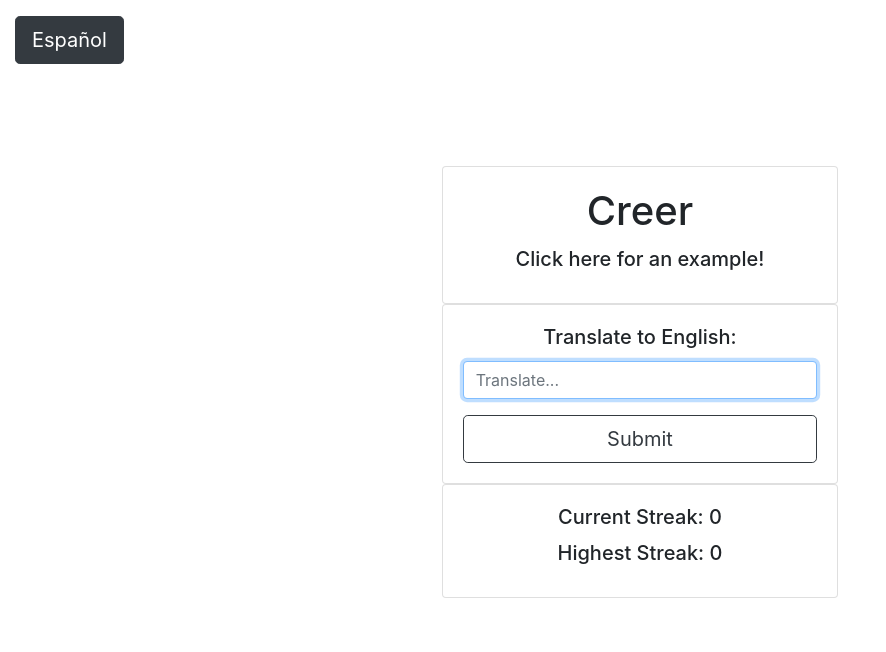
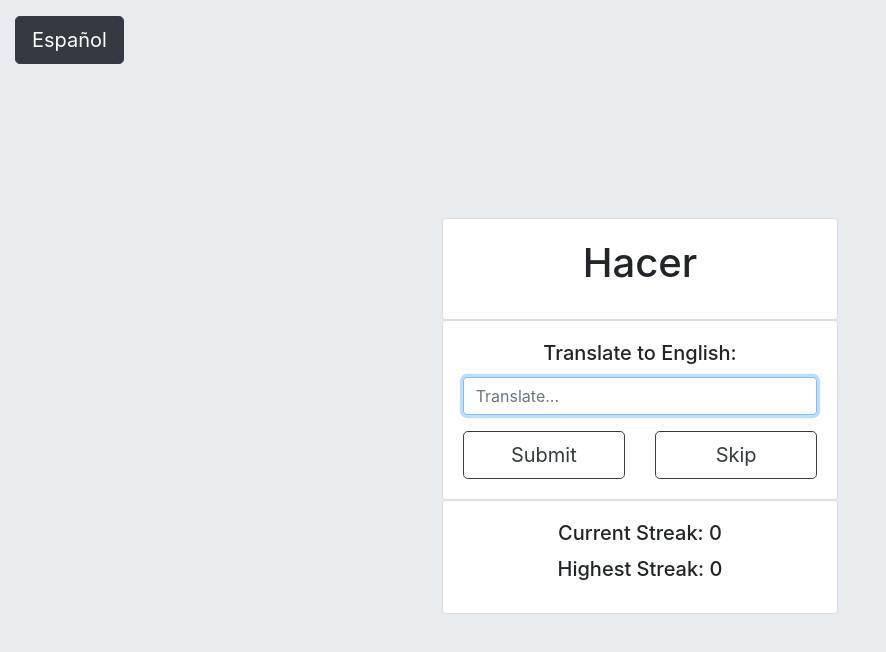
Before and after one commit to Andy-Stack/andy-stack.github.io, a plain HTML site: page small_projects/span_verbs/span_verbs.html in a window 1280 px wide. Shown: the whole page, without its empty margins (0-886 px from the left). Drawn offline with nearby package versions, Linux system fonts and the light colour scheme.

Commit message:
span_verbs updated to match repo
https://github.com/Andy-Stack/span_verbs

```diff
--- a/small_projects/span_verbs/span_verbs.css
+++ b/small_projects/span_verbs/span_verbs.css
@@ -3,6 +3,10 @@ body {
 }
 #question-card {
     cursor: pointer;
+    -webkit-transition: color, background-color 0.2s ease-in-out;
+    -moz-transition: color, background-color 0.2s ease-in-out;
+    -o-transition: color, background-color 0.2s ease-in-out;
+    transition: color, background-color 0.2s ease-in-out;
 }
 #top-row {
     height: 30%;
--- a/small_projects/span_verbs/span_verbs.html
+++ b/small_projects/span_verbs/span_verbs.html
@@ -5,24 +5,26 @@
         <meta charset="utf-8">
         <meta name="viewport" content="width=device-width, initial-scale=1, shrink-to-fit=no">
 
+        <!-- jquery, custom js -->
         <script src="https://ajax.googleapis.com/ajax/libs/jquery/3.5.1/jquery.min.js"></script>
+        <script src="verbs.js"></script>
         <script src="span_verbs.js"></script>
+
+        <!-- Bootstrap CSS, custom css -->
+        <link rel="stylesheet" href="https://stackpath.bootstrapcdn.com/bootstrap/4.5.2/css/bootstrap.min.css" integrity="sha384-JcKb8q3iqJ61gNV9KGb8thSsNjpSL0n8PARn9HuZOnIxN0hoP+VmmDGMN5t9UJ0Z" crossorigin="anonymous">
         <link rel="stylesheet" href="span_verbs.css">
-        <!-- Bootstrap CSS -->
-        <link rel="stylesheet" href="https://stackpath.bootstrapcdn.com/bootstrap/4.5.2/css/bootstrap.min.css" integrity="sha384-JcKb8q3iqJ61gNV9KGb8thSsNjpSL0n8PARn9HuZOnIxN0hoP+VmmDGMN5t9UJ0Z" crossorigin="anonymous">
 
         <title>Spanish Verbs</title>
 
     </head>
     <body class="h-100">
         <div class="container-fluid h-100">
-            <button type="button" id="language" class="mt-3 btn btn-dark btn-lg">Español</button>
+            <button type="button" id="language" class="mt-3 mb-3 btn btn-dark btn-lg">Español</button>
             <div class="row" id="top-row">
                 <div class="col-md-4 offset-md-4 mt-auto">
-                    <div class="card" id="question-card" data-toggle="popover" data-placement="right" data-content="">
+                    <div class="card" id="question-card">
                         <div class="card-body text-center">
                             <h1 class="card-title" id="word-title"></h1>
-                            <h5 class="card-title" id="tip">Click here for an example!</h5>
                         </div>
                     </div>
                 </div>
@@ -40,6 +42,9 @@
                             <div class="row">
                                 <div class="col">
                                     <button type="button" id="submit-answer" class="mt-3 btn btn-outline-dark btn-lg btn-block">Submit</button>
+                                </div>
+                                <div class="col">
+                                    <button type="button" id="skip-question" class="mt-3 btn btn-outline-dark btn-lg btn-block">Skip</button>
                                 </div>
                             </div>
                             <p class="mb-0 mt-2" id="wrong-answer">Incorrect, try again.</p>
@@ -59,6 +64,7 @@
             </div>
         </div>
 
+        <!-- Bootstrap specific scripts --->
         <script src="https://cdn.jsdelivr.net/npm/popper.js@1.16.1/dist/umd/popper.min.js" integrity="sha384-9/reFTGAW83EW2RDu2S0VKaIzap3H66lZH81PoYlFhbGU+6BZp6G7niu735Sk7lN" crossorigin="anonymous"></script>
         <script src="https://stackpath.bootstrapcdn.com/bootstrap/4.5.2/js/bootstrap.min.js" integrity="sha384-B4gt1jrGC7Jh4AgTPSdUtOBvfO8shuf57BaghqFfPlYxofvL8/KUEfYiJOMMV+rV" crossorigin="anonymous"></script>
     </body>
--- a/small_projects/span_verbs/span_verbs.js
+++ b/small_projects/span_verbs/span_verbs.js
@@ -1,91 +1,112 @@
-let verbs = {
-    0:['Ser','To be'], 1:['Haber','To have'], 2:['Estar','To be'], 3:['Tener','To have'], 4:['Hacer','To do'], 5:['Poder','To be able'], 6:['Decir','To say'], 7:['Ir','To go'], 8:['Ver','To see'], 9:['Dar','To give'], 10:['Saber','To know'], 11:['Querer','To want'], 12:['Llegar','To arrive'], 13:['Pasar','To pass'], 14:['Deber','To owe'], 15:['Poner','To put'], 16:['Parecer','To seem'], 17:['Quedar','To stay'], 18:['Creer','To believe'], 19:['Hablar','To speak'], 20:['Llevar','To carry'], 21:['Dejar','To leave'], 22:['Seguir','To follow'], 23:['Encontrar','To find'], 24:['Llamar','To call']
-}
-let e_hints = {
-    0:'Quiero ser alto', 1:'1', 2:'¿Quieres estar feliz?', 3:'Es bueno tener paciencia', 4:'Tengo que hacer todo', 5:'Quiero poder hablar Español', 6:'Qué quieres decir', 7:'¿Quieres ir ahora?', 8:'Voy a ver a mi amiga', 9:'Necesito darle mis llaves', 10:'¿Quieres saber la respuesta?', 11:'Siempre pareces querer una pista', 12:'Nosotros vamos a llegar mañana', 13:'Tenemos que pasar por aquí', 14:'No quiero deber dinero', 15:'Lo voy a poner sobre la mesa', 16:'Quiere parecer inteligente', 17:'Tengo que quedarme aqui', 18:'Quiero creer que entenderás esto', 19:'El profesor necesita hablar con el estudiante', 20:'¿Quieres llevar un diccionario para siempre?', 21:'¿Qué quieres dejar atrás?', 22:'No es bueno seguir a la gente', 23:'¿Estás tratando de encontrar una pista?', 24:'Necesito llamar a mi jefa'
-}
-let s_hints = {
-    0:'I want to be tall', 1:'1', 2:'Do you want to be happy?', 3:'It is good to have patience', 4:'I have to do everything', 5:'I want to be able to speak Spanish', 6:'What do you want to say?', 7:'Do you want to go now?', 8:'I am going to see my friend', 9:'I need to give you my keys', 10:'Do you want to know the answer?', 11:'You always seem to want a hint', 12:'We are going to arrive tomorrow', 13:'We have to pass through here', 14:'I do not want to owe money', 15:'I am going to put it on the table', 16:'He wants to seem intelligent', 17:'I have to stay here', 18:'I want to believe that you will understand this', 19:'The teacher needs to speak with the student', 20:'Do you want to carry a dictionary forever?', 21:'What do you want to leave behind?', 22:'It is not good to follow people', 23:'Are you trying to find a hint?', 24:'I need to call my boss'
+//global variables
+var currentScore = 0;
+var highScore = localStorage.getItem('highScore') || 0;
+var wordIdx = 0;
+var engToSpan = false; //true = user must translate from english to spanish
+var language = 'english';
+
+$(document).ready( () => {
+    //setup game
+    $('#current-score').text(`Current Streak: ${currentScore}`);
+    $('#high-score').text(`Highest Streak: ${highScore}`);
+    nextQuestion();
+
+    //call change language and set current language to return value
+    $('#language').click(() => changeLanguage());
+
+    //answer submission
+    $('#submit-answer').click( () => submitAnswer());
+    $('#answer').keypress((e) => {if (e.which == 13){submitAnswer()}});
+
+    //skip question
+    $('#skip-question').click( () => skipQuestion());
+})
+
+// <--- utility functions --->
+
+// <--- choose translation at random --->
+function getNextWordIdx(){
+    return Math.floor(Math.random() * 25);
 }
 
-$(document).ready( () => {
-    $(function () {
-        $('[data-toggle="popover"]').popover()
-    })
-    let language = 0;
-    let wordIdx = getNextWordIdx();
-    let engToSpan = false;
-    let currentScore = 0;
-    let highScore = localStorage.getItem('highScore');
+// <--- retrieve next question --->
+function nextQuestion(){
+    wordIdx = getNextWordIdx();
+    $('#answer').val('');
+    $('#answer').focus();
+    $('#question-card').removeClass('text-white bg-success bg-warning');
 
-    $('#current-score').text(`Current Streak: ${currentScore}`);
-    $('#high-score').text(`Highest Streak: ${highScore || 0}`);
+    //access verb object, access either eng or span array, set text to random word from array (capitalised)
+    const wordsArray = verbs[wordIdx][engToSpan ? 1 : 0];
+    const words = wordsArray[Math.floor(Math.random() * wordsArray.length)];
+    $('#word-title').text(capitalise(words));
 
-    nextQuestion(wordIdx,engToSpan,language);
-    $('#answer').focus();
-    $('#answer').keypress((e) => {if (e.which == 13){$('#submit-answer').click()}});
+    //set instructions based on language setting
+    language == 'spanish' ? $('#answer-title').text(`Traducir a ${engToSpan ? 'Español:' : 'Ingles:'}`)
+    : $('#answer-title').text(`Translate to ${engToSpan ? 'Spanish:' : 'English:'}`);
+}
+function capitalise(words){
+    return words.replace(/\w+\S/g, (word) => word.charAt(0).toUpperCase() + word.substr(1).toLowerCase());
+}
 
-    $('#language').click(() => language = changeLanguage(language,engToSpan,currentScore,highScore));
-
-    $('#submit-answer').click( () => {
-        if ($('#answer').val().trim().toLowerCase() == verbs[wordIdx][engToSpan ? 0 : 1].toLowerCase()) {
+// <--- submit answer --->
+function submitAnswer(){
+    //check if answer is correct
+    if (verbs[wordIdx][engToSpan ? 0 : 1].includes($('#answer').val().trim().toLowerCase())) {
         currentScore++;
         engToSpan = !engToSpan;
-            wordIdx = getNextWordIdx();
-            $('#question-card').popover('hide');
-            $('#question-card').fadeToggle(0);
         $('#question-card').addClass('text-white bg-success');
-            $('#question-card').fadeToggle(500);
-            setTimeout(() => nextQuestion(wordIdx,engToSpan,language), 1500);
-            if (currentScore > highScore){highScore = currentScore; localStorage.setItem('highScore', highScore)}
+        setTimeout(() => nextQuestion(), 1500);
+        //update highscore if necessary
+        if (currentScore > highScore){
+            highScore = currentScore;
+            localStorage.setItem('highScore', highScore)
+        }
     }
     else {
         currentScore = 0;
         $('#wrong-answer').fadeIn();
         setTimeout(() => $('#wrong-answer').fadeOut(), 2000);
     }
-        updateScores(currentScore,highScore,language);
-    })
-})
+    updateScores();
+}
 
-function nextQuestion(wordIdx,engToSpan,language){
-    $('#answer').val('');
-    $('#answer').focus();
-    $('#question-card').removeClass('text-white bg-success mb-3');
-    $('#word-title').text(verbs[wordIdx][engToSpan ? 1 : 0]);
-    $('#question-card').attr('data-content',engToSpan ? s_hints[wordIdx] : e_hints[wordIdx]);
-    language ? $('#answer-title').text(`Traducir a ${engToSpan ? 'Español:' : 'Ingles:'}`)
-    : $('#answer-title').text(`Translate to ${engToSpan ? 'Spanish:' : 'English:'}`);
+// <--- skip question --->
+function skipQuestion(){
+    currentScore = 0;
+    $('#question-card').addClass('bg-warning');
+    $('#word-title').text(capitalise(verbs[wordIdx][engToSpan ? 0 : 1][0]));
+    setTimeout(() => nextQuestion(), 3000);
 }
-function getNextWordIdx(){
-    return Math.floor(Math.random() * 25);
-}
-function changeLanguage(language,engToSpan,currentScore,highScore){
-    if (language) {
+
+// <--- toggle application language --->
+function changeLanguage(){
+    if (language == 'spanish') {
+        language = 'english';
         $('#language').text('Español');
         $('#submit-answer').text('Submit');
-        $('#tip').text('Click here for an example!');
         $('#answer').attr('placeholder','Translate...');
         $('#answer-title').text(`Translate to ${engToSpan ? 'Spanish:' : 'English:'}`);
     }
     else {
+        language = 'spanish';
         $('#language').text('English');
         $('#submit-answer').text('Enviar');
-        $('#tip').text('Haga clic aquí para ver un ejemplo!');
         $('#answer').attr('placeholder','Traducir...');
         $('#answer-title').text(`Traducir a ${engToSpan ? 'Español:' : 'Ingles:'}`);
     }
-    updateScores(currentScore,highScore,!language);
+    updateScores();
     $('#answer').focus();
-    return !language;
 }
-function updateScores(currentScore,highScore,language){
-    if (language) {
+
+// <--- update score (language setting checked) --->
+function updateScores(){
+    if (language == 'spanish') {
         $('#current-score').text(`Victorias Consecutivas: ${currentScore}`);
-        $('#high-score').text(`Mejor Racha: ${highScore || 0}`);
+        $('#high-score').text(`Mejor Racha: ${highScore}`);
     }
     else {
         $('#current-score').text(`Current Streak: ${currentScore}`);
-        $('#high-score').text(`Highest Streak: ${highScore || 0}`);
+        $('#high-score').text(`Highest Streak: ${highScore}`);
     }
 }
--- /dev/null
+++ b/small_projects/span_verbs/verbs.js
@@ -0,0 +1,27 @@
+var verbs = {
+    0:[['ser'],['to be']],
+    1:[['haber'],['to have']],
+    2:[['estar'],['to be']],
+    3:[['tener'],['to have']],
+    4:[['hacer'],['to do']],
+    5:[['poder'],['to be able']],
+    6:[['decir'],['to say']],
+    7:[['ir'],['to go']],
+    8:[['ver'],['to see']],
+    9:[['dar'],['to give']],
+    10:[['saber'],['to know']],
+    11:[['querer'],['to want']],
+    12:[['llegar'],['to arrive']],
+    13:[['pasar'],['to pass']],
+    14:[['deber'],['to owe']],
+    15:[['poner'],['to put']],
+    16:[['parecer'],['to seem']],
+    17:[['quedar'],['to stay']],
+    18:[['creer'],['to believe']],
+    19:[['hablar'],['to speak']],
+    20:[['llevar'],['to carry']],
+    21:[['dejar'],['to leave']],
+    22:[['seguir'],['to follow']],
+    23:[['encontrar'],['to find']],
+    24:[['llamar'],['to call']]
+}
```
Lines whose indentation alone changed are shown as unchanged.
